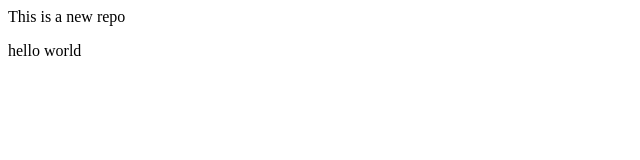
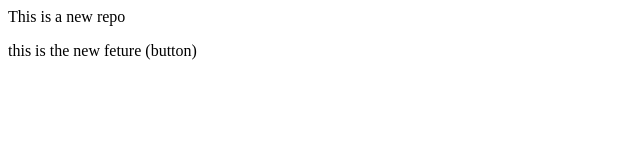
Before and after one commit to DishaSahu-137/localrepo, a plain HTML site: page index.html in a window 1280 px wide. Shown: the whole page, without its empty margins (0-640 px from the left). Drawn offline with Linux system fonts and the light colour scheme.

```diff
--- a/index.html
+++ b/index.html
@@ -1,2 +1,2 @@
 <p> This is a new repo</p>
-  <p> hello world </p>
+  <p> this is the new feture (button) </p>
```
